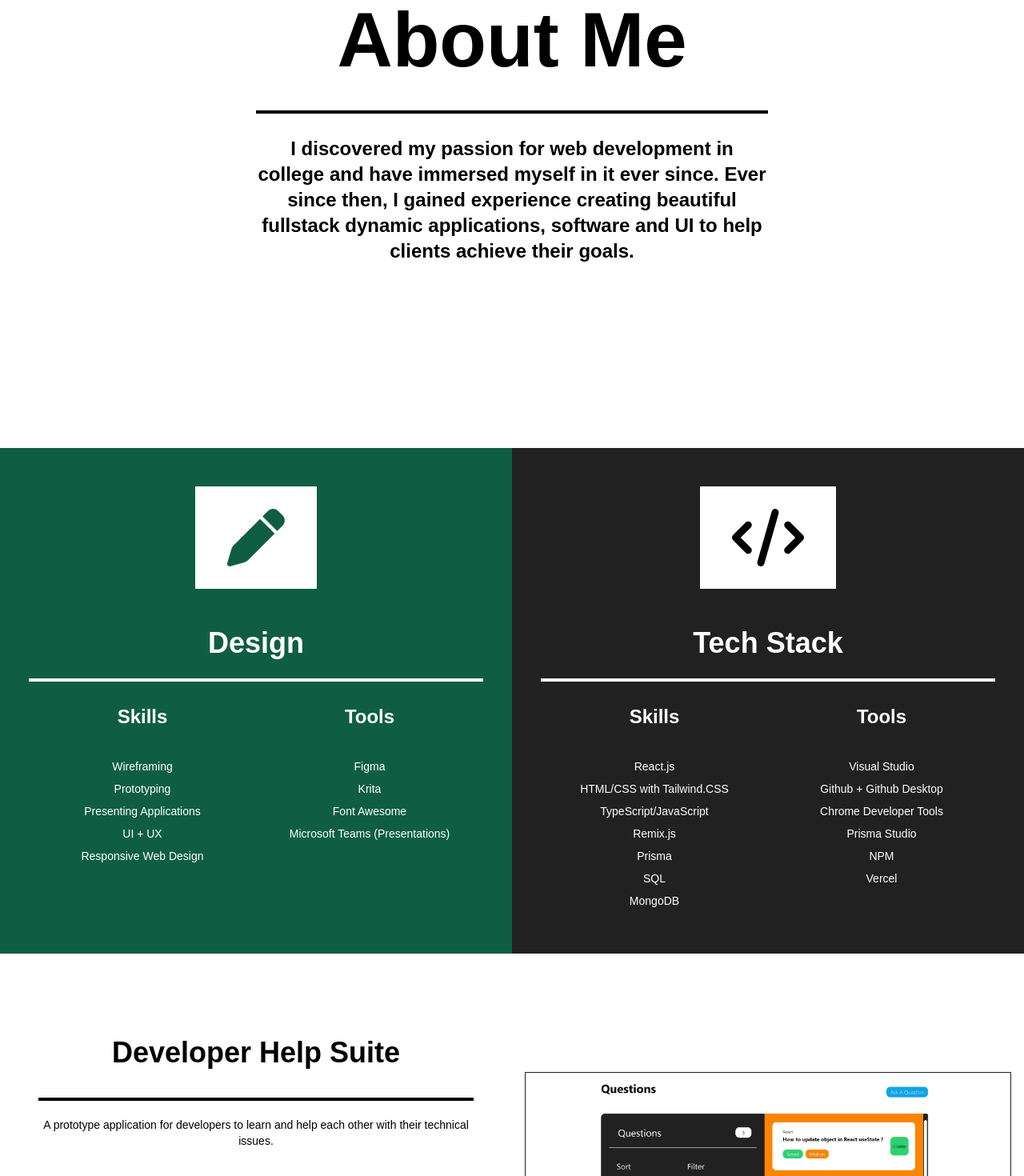
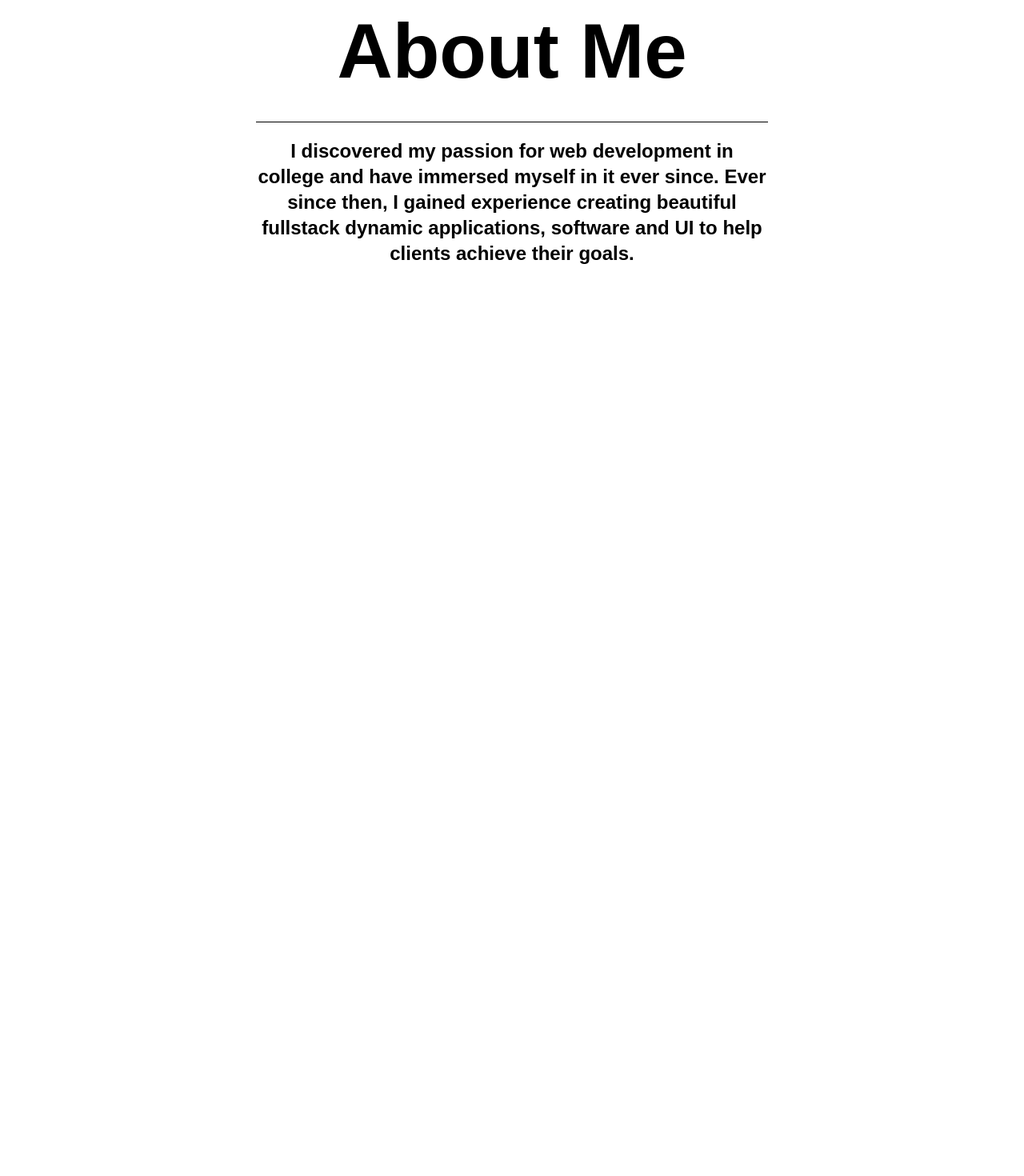
Before and after one commit to bryan-pham-124/BryanPhamPortfolio2023, a React (Create React App) app: page / in a window 1280 px wide. Shown: the part 1040-2510 px from the top of the page at 80% size. After the commit the page ends 1600 px from the top, so only its background shows below. Built offline with nearby package versions, Linux system fonts and the light colour scheme.

Commit message:
Started On Fade In Animations
Added refs to components to prepare components to work with intersection observer.

```diff
--- a/src/App.js
+++ b/src/App.js
@@ -6,11 +6,63 @@ import About from './components/About';
 import ProjectCard from './components/ProjectCard';
 import { designSkills, designTools, projects, techSkills, techTools } from './data';
 import Footer from './components/Footer';
-
-
+import ProjectsHeader from './components/Projects';
+import { useRef, useState, useEffect } from 'react';
 
 
 function App() {
+
+  const containerRef = useRef([]);
+  const [currentVisible, setCurrentVisible] = useState('');
+
+  //console.log(containerRef)
+
+  const callbackFunction = (entries) => {
+
+    let noneIntersect = true;
+
+    entries.forEach((entry, i) => {
+
+        if(entry.isIntersecting){
+            setCurrentVisible( entry.target.id);
+            noneIntersect = false;
+        }
+
+    });
+
+    if(noneIntersect){
+       setCurrentVisible('None');
+    }
+
+
+  }
+
+  const options = {
+    root: null,
+    rootMargin: "00px",
+    threshold: .25
+  }
+
+  const observer = new IntersectionObserver(callbackFunction, options);
+
+  useEffect(() => {
+
+    containerRef.current.map((elm, i) => {
+
+        if(containerRef && containerRef.current){
+
+            if (containerRef.current[i]) observer.observe(containerRef.current[i]);
+
+            return () => {
+
+              if(containerRef.current[i]) observer.unobserve(containerRef.current[i]);
+
+            }
+        }
+    })
+
+  }, [containerRef, options])
+
   return (
 
     <div className="App font-montserrat  bg-customGreen">
@@ -18,7 +70,9 @@ function App() {
         <Splash
             header={"Bryan Pham"}
             description={"Fullstack Developer with a passion for creating interactable applications with beautiful front end UI."}
+            ref={(el) => (containerRef.current[0] = el)}
         />
+
 
         <About
             header={"About Me"}
@@ -26,13 +80,25 @@ function App() {
               "I discovered my passion for web development in college and have immersed myself in it ever since. " +
               "Ever since then, I gained experience creating beautiful fullstack dynamic applications, software and UI to help clients achieve their goals."
             }
+            ref={(el) => (containerRef.current[1] = el)}
         />
+
+
+        {
+
+          /*
 
               <Skills
                   designSkills={designSkills}
                   designTools={designTools}
                   techSkills={techSkills}
                   techTools={techTools}
+                  ref={(el) => (containerRef.current[2] = el)}
+              />
+
+              <ProjectsHeader
+
+                  ref={(el) => (containerRef.current[3] = el)}
               />
 
 
@@ -40,17 +106,26 @@ function App() {
                 projects.map((project, i) =>(
                   <ProjectCard
                         key = {i}
-                  theme = { i % 2 == 1 ? 'dark': 'light'}
+                        theme = { i % 2 == 0 ? 'dark': 'light'}
                         title={project.title}
                         description={project.description}
                         techUsed={project.techUsed}
                         screenshotLink={project.screenshotLink}
+                        cardNum = {i}
+                        ref={(el) => (containerRef.current[i + 4] = el)}
                   />
 
                 ))
               }
 
-        <Footer />
+
+              <Footer ref={(el) => (containerRef.current[projects.length  + 3] = el)} />
+
+          */
+
+        }
+
+
 
 
     </div>
--- a/src/components/About.js
+++ b/src/components/About.js
@@ -3,18 +3,18 @@ import H2 from './text/H2'
 import H3 from './text/H3'
 import H4 from './text/H4'
 import H1 from './text/H1'
-import HR from './HR'
+import { forwardRef } from 'react'
 
-const About = ({header, description}) => {
+const About = forwardRef(({header, description, description2}, ref) => {
   return (
-     <section className='flex justify-center bg-white py-10 lg:h-[100vh] items-center'>
+     <section ref = {ref} id="about" className='flex justify-center bg-white py-10 h-[100vh] flex items-center'>
         <div className="wrapper w-[50vw]">
-            <H1 textAlign='center' text={header} marginY={10}/>
-            <HR color='black'/>
-            <H3 text={description} marginY={10}/>
+            <H1  textAlign='center'  text={header}/>
+            <hr className='border-black my-5' />
+            <H3 textAlign='left' text={description}/>
         </div>
      </section>
   )
-}
+})
 
 export default About
--- a/src/components/Footer.js
+++ b/src/components/Footer.js
@@ -3,14 +3,15 @@ import H3 from './text/H3'
 import H2 from './text/H2'
 import HR from './HR'
 import H4 from './text/H4'
+import { forwardRef } from 'react'
 
-const Footer = () => {
+const Footer = forwardRef(({}, ref) => {
   return (
-    <footer className='flex flex-col items-center justify-center bg-customBlack py-4 h-[60vh]'>
+    <footer ref={ref} id="footer" className='flex flex-col items-center justify-center bg-customBlack py-4 h-[60vh]'>
         <H2 color={'white'} text={'Ready to work togethor?'} />
         <H4 color='white' text={'Contact me at: bryanpham124@gmail.com'} />
     </footer>
   )
-}
+})
 
 export default Footer
--- /dev/null
+++ b/src/components/Projects.js
@@ -0,0 +1,18 @@
+import React from 'react'
+import H2 from './text/H2'
+import H3 from './text/H3'
+import H4 from './text/H4'
+import H1 from './text/H1'
+import { forwardRef } from 'react'
+
+const ProjectsHeader = forwardRef(({}, ref) => {
+  return (
+     <section ref = {ref} id="projectHeader" className='flex justify-center bg-white py-10 h-[100vh] flex items-center'>
+        <div className="wrapper w-[50vw]">
+            <H1  textAlign='center'  text={'Projects'}/>
+        </div>
+     </section>
+  )
+})
+
+export default ProjectsHeader;
--- a/src/components/Skills.js
+++ b/src/components/Skills.js
@@ -1,19 +1,23 @@
 import { faCode, faPen } from '@fortawesome/free-solid-svg-icons'
 import { FontAwesomeIcon } from '@fortawesome/react-fontawesome'
 import React from 'react'
- import H3 from './text/H3'
+import H3 from './text/H3'
 import H2 from './text/H2'
 import H4 from './text/H4'
 import HR from './HR'
+import { forwardRef } from 'react'
 
 
 
 const designTextColor = 'white';
 const frontEndColor = "white"
 
-const Skills = ({designSkills, designTools, techSkills, techTools}) => {
+
+// const About = forwardRef(({header, description, description2}, ref) => {
+
+const Skills = forwardRef(({designSkills, designTools, techSkills, techTools}, ref) => {
   return (
-    <section className='wrapper bg-white flex justify-center items-center'>
+    <section  ref={ref} id="skills" className='wrapper bg-white flex justify-center items-center'>
 
         <div className="wrapper flex flex-col  justify-center w-full md:flex-row md:w-full">
 
@@ -22,7 +26,7 @@ const Skills = ({designSkills, designTools, techSkills, techTools}) => {
                 <div className='wrapper w-full text-custom'>
 
                     <FontAwesomeIcon className='text-7xl mb-6 text-customGreen  bg-white py-7 px-10' icon={faPen}/>
-                    <H2 textAlign='center' text = {'Design'} marginY={'6'} color={designTextColor} />
+                    <H2 textAlign='center' text = {'Design'}  color={designTextColor} />
                     <HR color ='white'/>
 
                 </div>
@@ -34,8 +38,8 @@ const Skills = ({designSkills, designTools, techSkills, techTools}) => {
                         <div className="wrapper flex  justify-center">
                             <ul>
                                 {
-                                    designSkills.map(skill => (
-                                            <li className={`text-${designTextColor}`}><H4 color='white' textAlign='center' text={skill}/> </li>
+                                    designSkills.map((skill, i ) => (
+                                            <li key ={i} className={`text-${designTextColor}`}><H4 color='white' textAlign='center' text={skill}/> </li>
                                     ))
                                 }
                             </ul>
@@ -47,8 +51,8 @@ const Skills = ({designSkills, designTools, techSkills, techTools}) => {
                         <div className="wrapper flex  justify-center">
                             <ul>
                                 {
-                                    designTools.map(tool => (
-                                            <li className={`text-${designTextColor}`}><H4 color='white' textAlign='center' text={tool}/> </li>
+                                    designTools.map((tool, i ) => (
+                                            <li key ={i} className={`text-${designTextColor}`}><H4 color='white' textAlign='center' text={tool}/> </li>
                                     ))
                                 }
                             </ul>
@@ -74,8 +78,8 @@ const Skills = ({designSkills, designTools, techSkills, techTools}) => {
                         <div className="wrapper flex  justify-center">
                             <ul>
                                 {
-                                    techSkills.map(skill => (
-                                            <li className={`text-${designTextColor}`}><H4 color='white' textAlign='center' text={skill}/> </li>
+                                    techSkills.map((skill, i) => (
+                                            <li key={i} className={`text-${designTextColor}`}><H4 color='white' textAlign='center' text={skill}/> </li>
                                     ))
                                 }
                             </ul>
@@ -87,8 +91,8 @@ const Skills = ({designSkills, designTools, techSkills, techTools}) => {
                         <div className="wrapper flex  justify-center">
                             <ul >
                                 {
-                                    techTools.map(tool => (
-                                            <li className={`text-${designTextColor}`}><H4 color='white' textAlign='center' text={tool}/> </li>
+                                    techTools.map((tool, i) => (
+                                            <li key = {i} className={`text-${designTextColor}`}><H4 color='white' textAlign='center' text={tool}/> </li>
                                     ))
                                 }
                             </ul>
@@ -103,6 +107,6 @@ const Skills = ({designSkills, designTools, techSkills, techTools}) => {
 
     </section>
   )
-}
+})
 
 export default Skills
--- a/src/components/Splash.js
+++ b/src/components/Splash.js
@@ -1,13 +1,14 @@
-import React from 'react'
+import React, { forwardRef } from 'react'
 import H1 from './text/H1'
 import H3 from './text/H3'
 import H4 from './text/H4'
 import H2 from './text/H2'
 import HR from './HR'
 
-const Splash = ({header, description}) => {
+
+const Splash = forwardRef(({header, description}, ref) => {
   return (
-    <header className='w-full flex justify-center items-center h-[100vh] bg-customGreen py-3 lg:py-0'>
+    <header  ref={ref} id='splash'  className='w-full flex justify-center items-center h-[100vh] bg-customGreen py-3 lg:py-0'>
         <div className='wrapper w-[80vw] lg:w-[50vw]'>
             <H1 textAlign={'center'} text={header} color={'white'} marginY={10}/>
             <HR color ='white' marginY='20' />
@@ -15,6 +16,6 @@ const Splash = ({header, description}) => {
         </div>
     </header>
   )
-}
+})
 
 export default Splash
--- a/src/components/text/H2.js
+++ b/src/components/text/H2.js
@@ -2,7 +2,7 @@ import React from 'react'
 
 const H2 = ({text, color ='black', textAlign='left'}) => {
   return (
-    <h2 className={`font-semibold text-${color} text-2xl md:text-4xl text-${textAlign} my-6`}>{text}</h2>
+    <h2 className={`font-semibold text-${color} text-2xl md:text-6xl text-${textAlign} my-6`}>{text}</h2>
   )
 }
 
--- a/src/components/text/H3.js
+++ b/src/components/text/H3.js
@@ -2,7 +2,7 @@ import React from 'react'
 
 const H3 = ({text,  color ='black', textAlign='left'}) => {
   return (
-    <h3 className={`font-semibold text-lg text-${color}  text-${textAlign} my-7 md:text-2xl`}>{text}</h3>
+    <h3 className={`font-semibold text-lg text-${color}  text-${textAlign} mt-5 mb-3 md:text-2xl`}>{text}</h3>
   )
 }
 
```
Also changed, not shown: src/components/ProjectCard.js (+5 -5 lines). Lines whose indentation alone changed are shown as unchanged.
